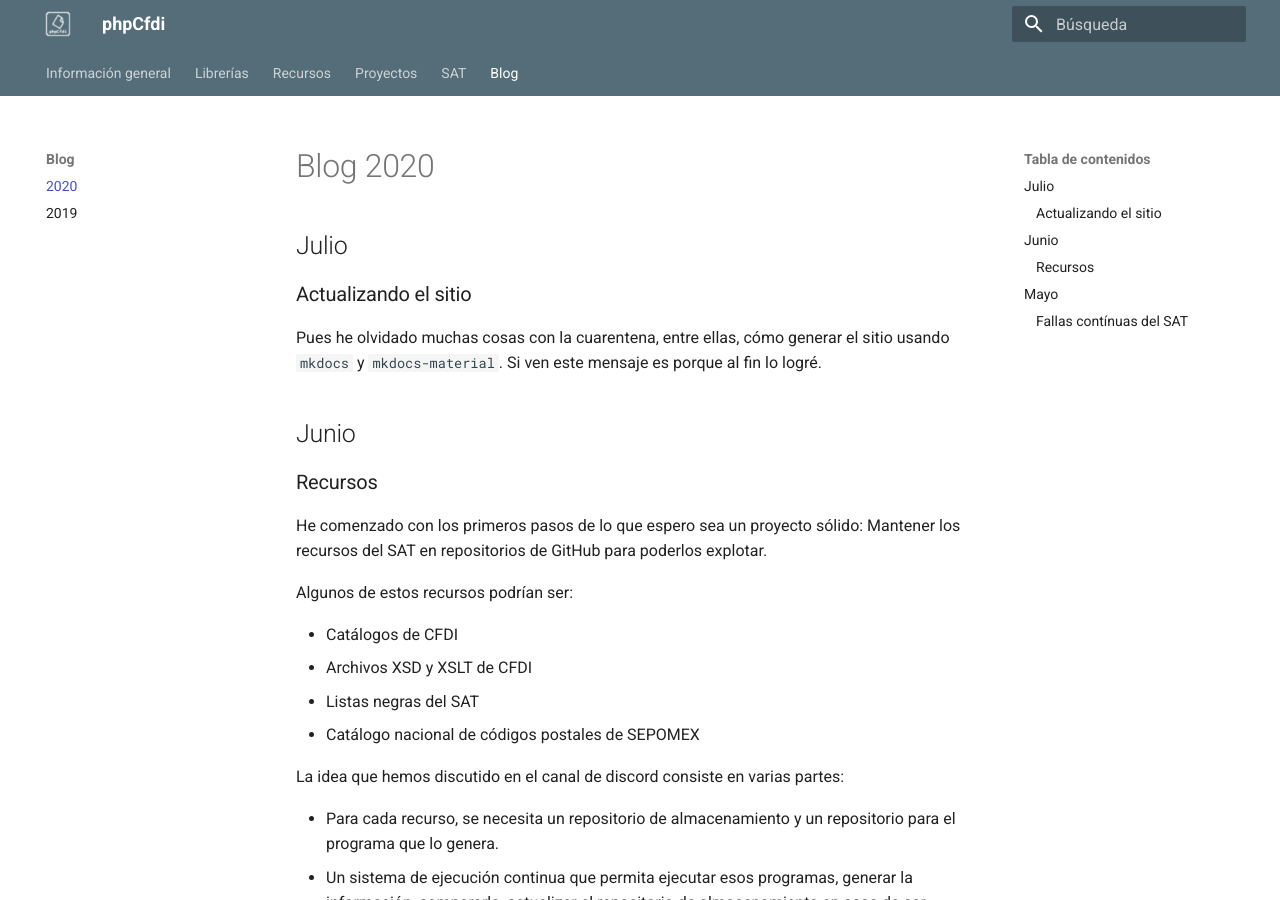
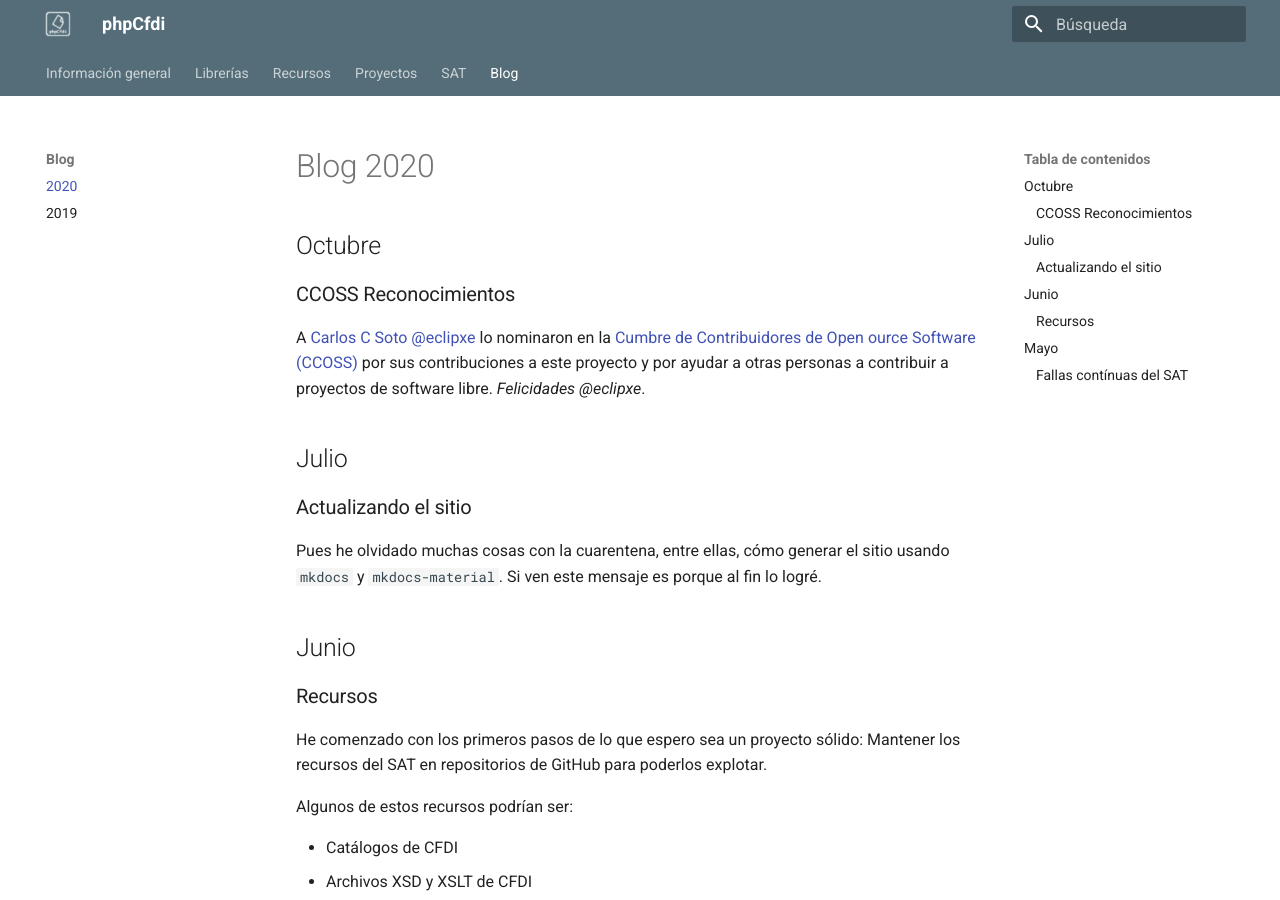
Before and after one commit to phpcfdi/www.phpcfdi.com, an MkDocs documentation site: the page built from docs/blog/index.md, in a window 1280 px wide and 900 px high. Built offline with MkDocs 1.6.1 and Material for MkDocs 9.7.7, drawn with Linux system fonts in a browser that asks for light colours.

Commit message:
eclipxe at https://ccoss.org/awards/

```diff
--- a/docs/blog/index.md
+++ b/docs/blog/index.md
@@ -1,4 +1,13 @@
 # Blog 2020
+
+## Octubre
+
+### CCOSS Reconocimientos
+
+A [Carlos C Soto @eclipxe](https://twitter.com/eclipxoide) lo nominaron en la
+[Cumbre de Contribuidores de Open ource Software (CCOSS)](https://ccoss.org/awards/)
+por sus contribuciones a este proyecto y por ayudar a otras personas a contribuir
+a proyectos de software libre. *Felicidades @eclipxe*.
 
 ## Julio
 
```
